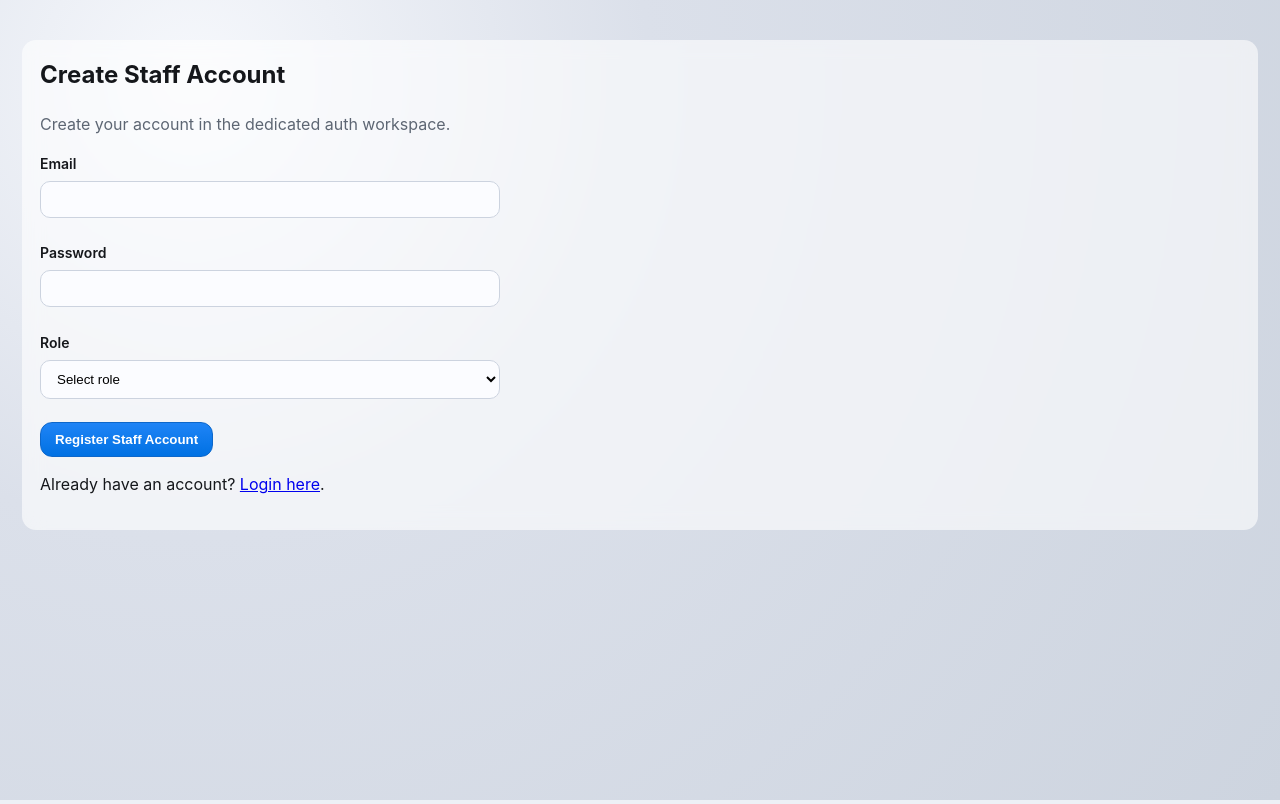
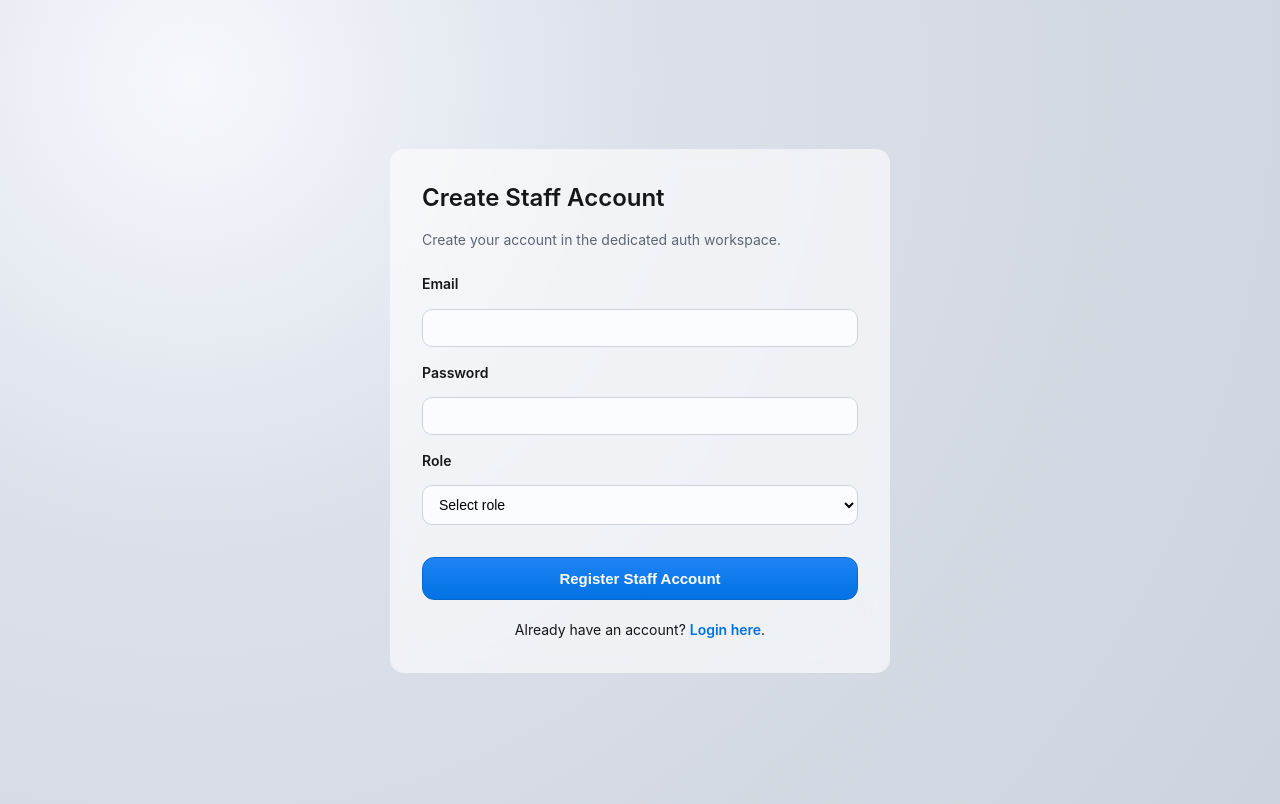
Before and after one commit to 4yna24/utms, a Flask app: page /auth/staff/register in a window 1280 px wide. Run offline with Flask 3, Linux system fonts and the light colour scheme.

Commit message:
Design change, Auth screen is centered. Dashboard buttons style change
Co-authored-by: Copilot <copilot@github.com>

```diff
--- /dev/null
+++ b/app2/app/static/css/auth.css
@@ -0,0 +1,74 @@
+/* Auth Page Styling */
+
+/* Center auth shell on page */
+main:has(.auth-shell) {
+    display: flex;
+    flex-direction: column;
+    justify-content: center;
+    align-items: center;
+    min-height: calc(100vh - 40px);
+}
+
+.auth-shell {
+    width: 100%;
+    max-width: 500px;
+}
+
+.auth-shell .window-body {
+    padding: 32px;
+}
+
+.auth-shell h1 {
+    font-size: 24px;
+    font-weight: 600;
+    margin-bottom: 8px;
+}
+
+.auth-shell .subline {
+    margin-bottom: 24px;
+    font-size: 14px;
+}
+
+.auth-shell form > div {
+    margin-bottom: 16px;
+}
+
+.auth-shell form > br {
+    display: none;
+}
+
+.auth-shell label {
+    display: block;
+    margin-bottom: 8px;
+}
+
+.auth-shell input,
+.auth-shell select {
+    width: 100%;
+    max-width: none;
+}
+
+.auth-shell button {
+    width: 100%;
+    text-align: center;
+    margin-top: 16px;
+    padding: 12px 14px;
+    font-size: 15px;
+}
+
+.auth-shell p:last-child {
+    margin-top: 20px;
+    margin-bottom: 0;
+    font-size: 14px;
+    text-align: center;
+}
+
+.auth-shell a {
+    color: var(--accent);
+    text-decoration: none;
+    font-weight: 600;
+}
+
+.auth-shell a:hover {
+    text-decoration: underline;
+}
--- a/app2/app/static/css/main.css
+++ b/app2/app/static/css/main.css
@@ -12,6 +12,7 @@
     --shadow: 0 18px 40px rgba(30, 38, 50, 0.15);
 }
 
+/* ===== Base Styles ===== */
 * {
     box-sizing: border-box;
 }
@@ -21,8 +22,7 @@ body {
     min-height: 100vh;
     font-family: "SF Pro Text", "Segoe UI", "Helvetica Neue", Arial, sans-serif;
     color: var(--ink);
-    background:
-        radial-gradient(circle at 15% 10%, #f6f8fc 0, #dbe0ea 35%, #cdd4df 100%);
+    background: radial-gradient(circle at 15% 10%, #f6f8fc 0, #dbe0ea 35%, #cdd4df 100%);
     line-height: 1.45;
     padding: 22px;
 }
@@ -31,6 +31,11 @@ main {
     padding: 18px 0 0;
 }
 
+h1, h2, h3, h4 {
+    margin-top: 0;
+}
+
+/* ===== Window Components ===== */
 .window-shell {
     border: 0;
     border-radius: 14px;
@@ -43,23 +48,7 @@ main {
     padding: 18px;
 }
 
-h1,
-h2,
-h3,
-h4 {
-    margin-top: 0;
-}
-
-.flash-messages {
-    margin: 0 18px 10px;
-    color: #8a0f16;
-    list-style: none;
-    padding: 12px;
-    border: 1px solid #e2b8bc;
-    border-radius: 10px;
-    background: #fff4f5;
-}
-
+/* ===== Form Elements ===== */
 label {
     font-weight: 600;
     font-size: 14px;
@@ -67,13 +56,12 @@ label {
 
 input,
 select {
-    width: 100%;
-    max-width: 460px;
     margin-top: 6px;
     padding: 10px 12px;
     border: 1px solid #ccd3df;
     border-radius: 10px;
     background: #fbfcff;
+    font-size: 14px;
 }
 
 button,
@@ -86,6 +74,14 @@ button,
     border-radius: 12px;
     padding: 9px 14px;
     font-weight: 600;
+    font-size: 14px;
+    cursor: pointer;
+    transition: all 0.2s ease;
+}
+
+button:hover,
+.soft-btn:hover {
+    filter: brightness(1.05);
 }
 
 .soft-btn.alt {
@@ -94,8 +90,21 @@ button,
     border-color: #9bbce6;
 }
 
+/* ===== Messages & Alerts ===== */
+.flash-messages {
+    margin: 0 18px 10px;
+    color: #8a0f16;
+    list-style: none;
+    padding: 12px;
+    border: 1px solid #e2b8bc;
+    border-radius: 10px;
+    background: #fff4f5;
+}
+
+/* ===== Utility Classes ===== */
 .subline {
     color: var(--muted);
+    font-size: 14px;
 }
 
 .portal-actions {
--- a/app2/app/templates/base.html
+++ b/app2/app/templates/base.html
@@ -5,6 +5,9 @@
     <meta name="viewport" content="width=device-width, initial-scale=1.0">
     <title>{% block title %}Uni System{% endblock %}</title>
     <link rel="stylesheet" href="{{ url_for('static', filename='css/main.css') }}">
+    <link rel="stylesheet" href="{{ url_for('static', filename='css/auth.css') }}">
+    <link rel="stylesheet" href="{{ url_for('static', filename='css/dashboard.css') }}">
+    {% block extra_css %}{% endblock %}
 </head>
 <body>
         {% with messages = get_flashed_messages() %}
--- a/app2/app/templates/register.html
+++ b/app2/app/templates/register.html
@@ -8,20 +8,26 @@
             <h1>{{ form_title or 'Create Account' }}</h1>
             <p class="subline">Create your account in the dedicated auth workspace.</p>
             <form method="POST">
-                <label>Email</label><br>
-                <input type="email" name="email" required><br><br>
+                <div>
+                    <label>Email</label>
+                    <input type="email" name="email" required>
+                </div>
 
-                <label>Password</label><br>
-                <input type="password" name="password" required><br><br>
+                <div>
+                    <label>Password</label>
+                    <input type="password" name="password" required>
+                </div>
 
                 {% if show_role_selector %}
-                    <label>Role</label><br>
-                    <select name="role" required>
-                        <option value="">Select role</option>
-                        {% for role in roles %}
-                            <option value="{{ role.slug }}" {% if role_value == role.slug %}selected{% endif %}>{{ role.name }}</option>
-                        {% endfor %}
-                    </select><br><br>
+                    <div>
+                        <label>Role</label>
+                        <select name="role" required>
+                            <option value="">Select role</option>
+                            {% for role in roles %}
+                                <option value="{{ role.slug }}" {% if role_value == role.slug %}selected{% endif %}>{{ role.name }}</option>
+                            {% endfor %}
+                        </select>
+                    </div>
                 {% else %}
                     <input type="hidden" name="role" value="{{ role_value }}">
                 {% endif %}
```
Also changed, not shown: app2/app/static/css/dashboard.css (added, +177 -0 lines), app2/app/templates/dashboard.html (+0 -166 lines), app2/app/templates/login.html (+5 -6 lines), app2/instance/project.db, 2 other files.
